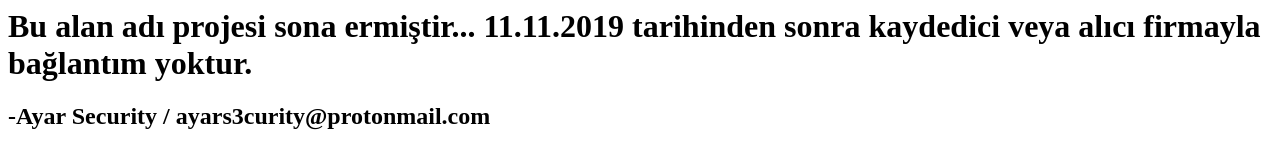
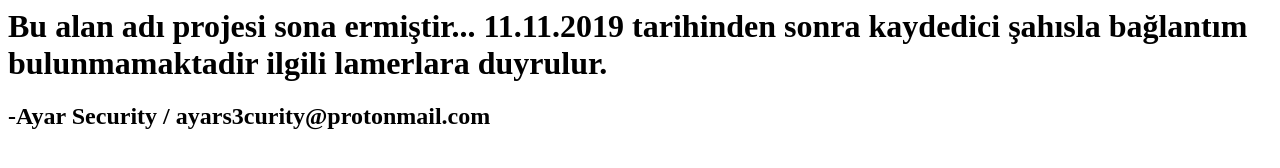
Before and after one commit to internetbstr/tanimiyorumbunu.github.io, a plain HTML site: page index.html in a window 1280 px wide. Drawn offline with Linux system fonts and the light colour scheme.

Commit message:
Update index.html

```diff
--- a/index.html
+++ b/index.html
@@ -1,2 +1,2 @@
-<h1>Bu alan adı projesi sona ermiştir... 11.11.2019 tarihinden sonra kaydedici veya alıcı firmayla bağlantım yoktur.</h1>
+<h1>Bu alan adı projesi sona ermiştir... 11.11.2019 tarihinden sonra kaydedici şahısla bağlantım bulunmamaktadir ilgili lamerlara duyrulur.</h1>
 <h2>-Ayar Security / ayars3curity@protonmail.com</h2>
```
